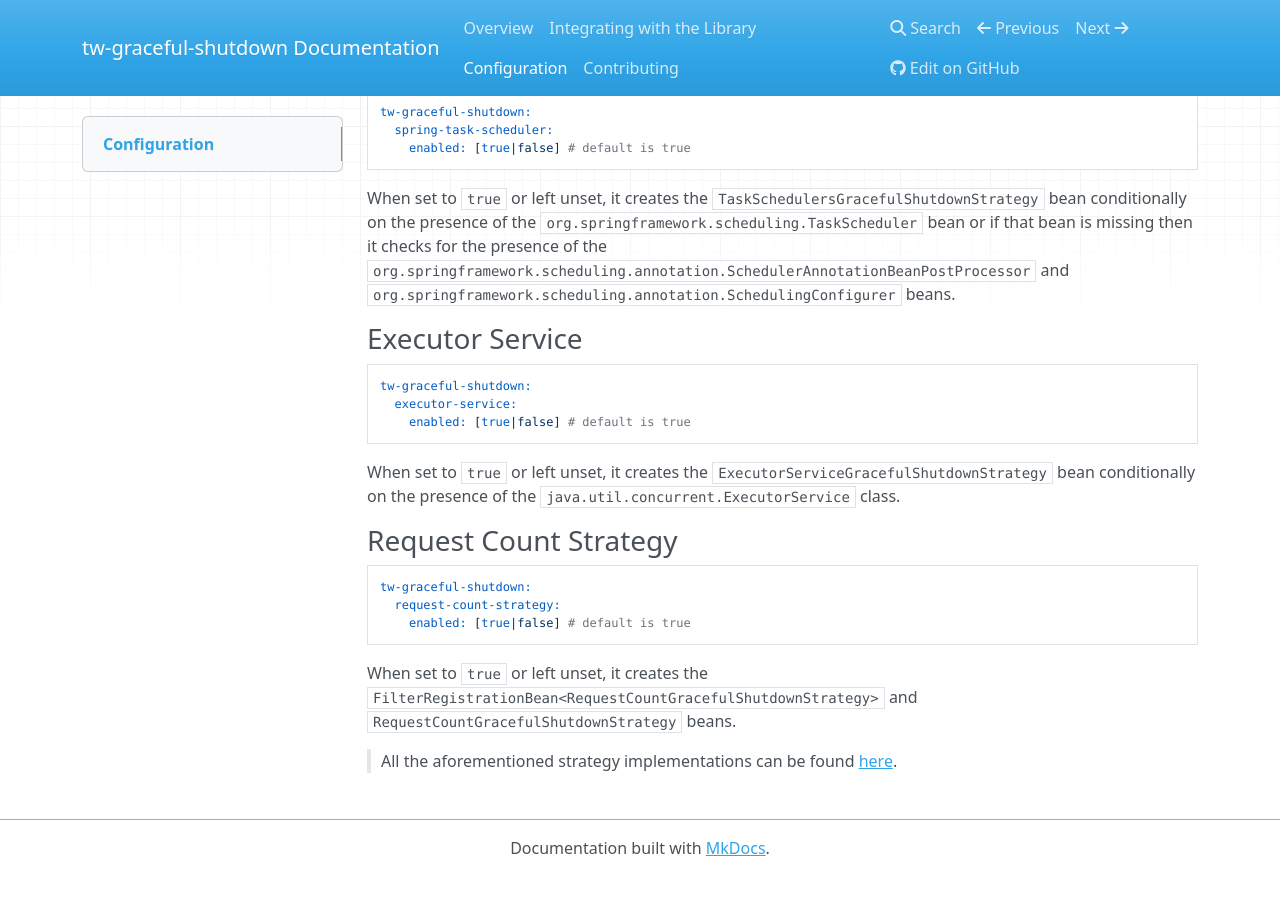
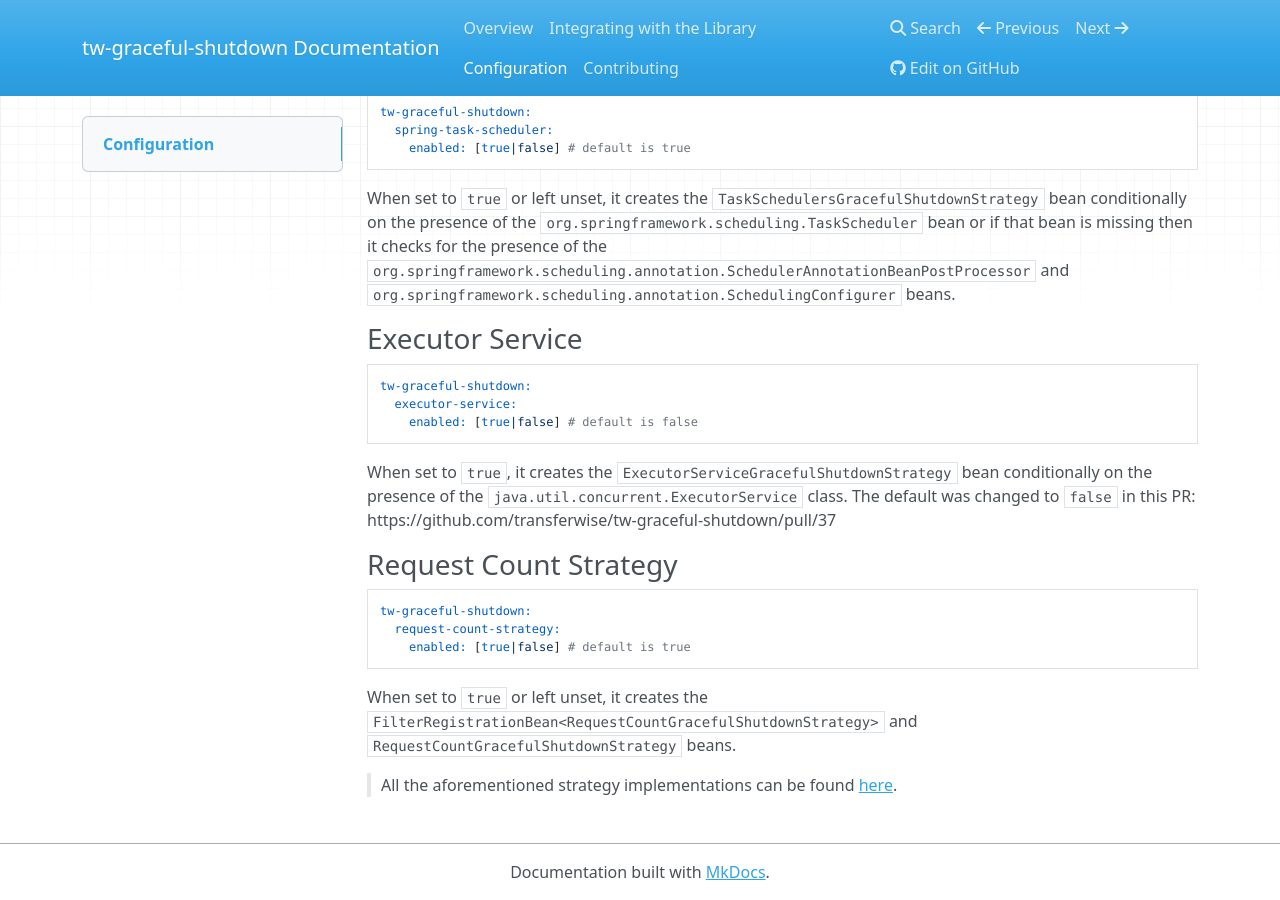
Before and after one commit to transferwise/tw-graceful-shutdown, an MkDocs documentation site: the page built from docs/configuration.md, in a window 1280 px wide and 900 px high, scrolled down 1250 px. Built offline with MkDocs 1.6.1, drawn with Linux system fonts in a browser that asks for light colours; nearby versions of some CDN libraries; before the commit the page ends 2126 px from its top, so only the background shows below that.

Commit message:
Update docs to reflect actual behaviour (#50)

````diff
--- a/docs/configuration.md
+++ b/docs/configuration.md
@@ -47,10 +47,11 @@ When set to `true` or left unset, it creates the `TaskSchedulersGracefulShutdown
 ```yaml
 tw-graceful-shutdown:
   executor-service:
-    enabled: [true|false] # default is true
+    enabled: [true|false] # default is false
 ```
 
-When set to `true` or left unset, it creates the `ExecutorServiceGracefulShutdownStrategy` bean conditionally on the presence of the `java.util.concurrent.ExecutorService` class.
+When set to `true`, it creates the `ExecutorServiceGracefulShutdownStrategy` bean conditionally on the presence of the `java.util.concurrent.ExecutorService` class.
+The default was changed to `false` in this PR: https://github.com/transferwise/tw-graceful-shutdown/pull/37
 
 ### Request Count Strategy
 ```yaml
````
